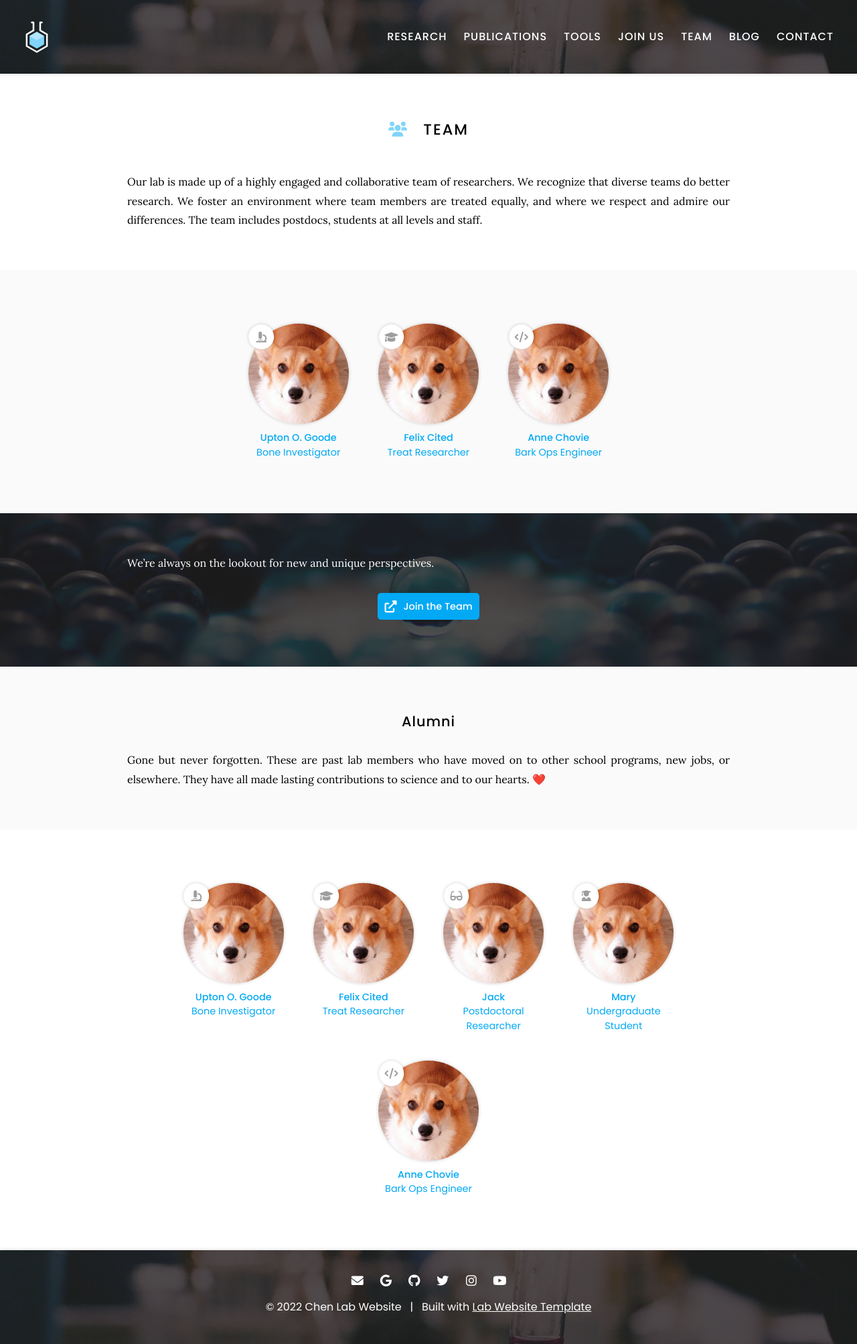
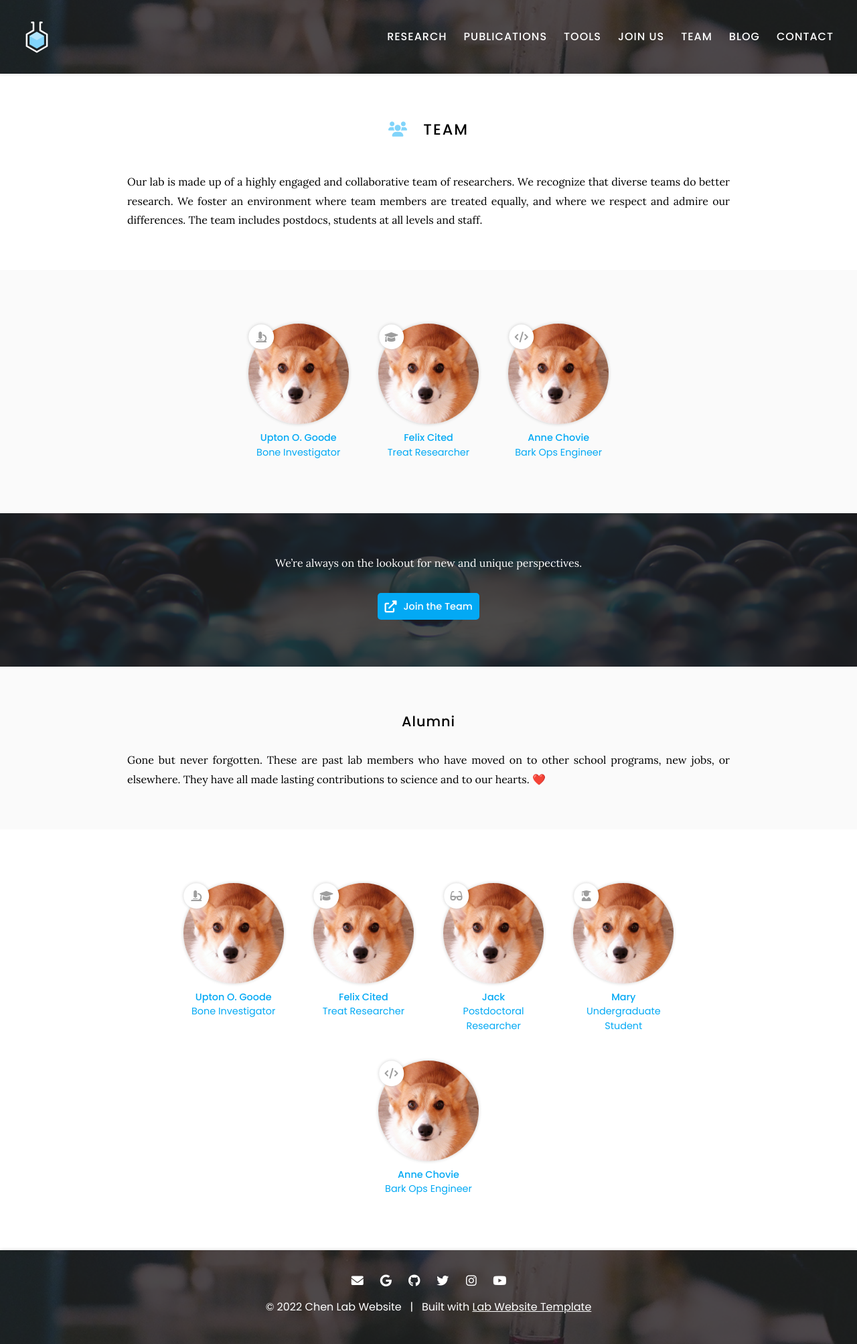
Before and after one commit to wmeng1018/Chen-lab-website, a Jekyll site: the page built from team/index.md, in a window 1280 px wide. Shown: the whole page at 67% size. Built offline with Jekyll 4.4.1, drawn with Linux system fonts in a browser that asks for light colours.

Commit message:
Update index.md

```diff
--- a/team/index.md
+++ b/team/index.md
@@ -34,7 +34,7 @@ Our lab is made up of a highly engaged and collaborative team of researchers. We
 {% include section.html background="images/banner.jpg" dark=true%}
 
 We’re always on the lookout for new and unique perspectives.
-
+{:.center}
 {% include link.html type="external" link="https://wmeng1018.github.io/Chen-lab-website/Join%20us/" text="Join the Team" icon="" style="button" %}
 {:.center}
 
@@ -74,5 +74,5 @@ Gone but never forgotten. These are past lab members who have moved on to other
   data="members"
   component="portrait"
   filters="role: programmer"
-  style="--width: 100px"
+  style="-width: 100px"
 %}
```
